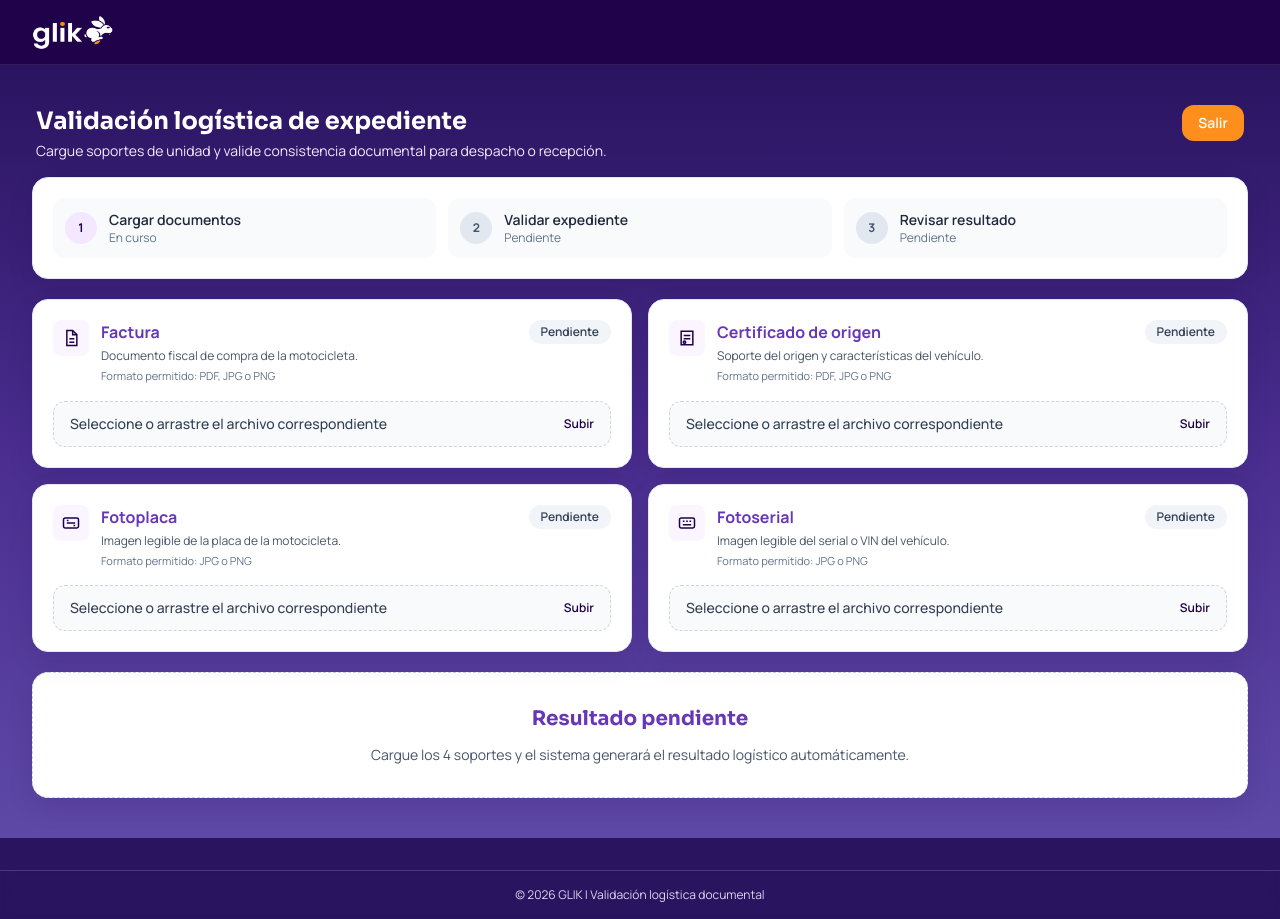
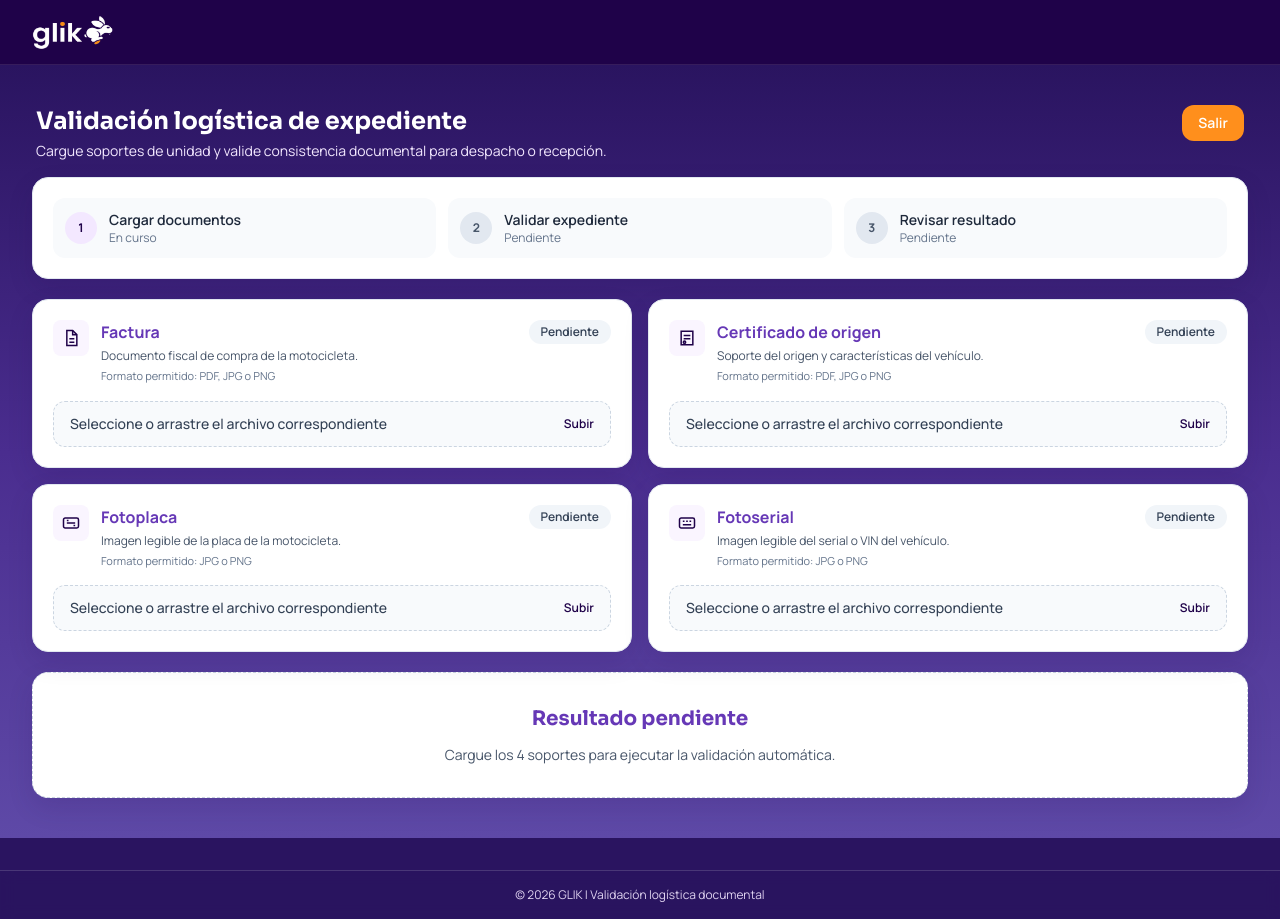
Before and after one commit to mlastra-dana/Glik_portal, a React (Vite) app: page /validation in a window 1280 px wide. Built offline with nearby package versions, Linux system fonts and the light colour scheme; no server answers.

Commit message:
modified:   src/pages/ValidationPortalPage.tsx

```diff
--- a/src/pages/ValidationPortalPage.tsx
+++ b/src/pages/ValidationPortalPage.tsx
@@ -25,6 +25,7 @@ const ValidationPortalPage = () => {
 
   const validationSignature = documents.map((document) => document.fileName ?? '').join('|');
   const hasAnyDocument = documents.some((document) => Boolean(document.file));
+  const hasAllRequiredDocuments = documents.every((document) => Boolean(document.file));
 
   const currentStep: 1 | 2 | 3 = result ? 3 : hasValidationAttempt || isValidating ? 2 : 1;
 
@@ -66,7 +67,7 @@ const ValidationPortalPage = () => {
     let isMounted = true;
 
     const validateAutomatically = async () => {
-      if (!hasAnyDocument || isValidating || validationSignature === lastValidationSignature) {
+      if (!hasAllRequiredDocuments || isValidating || validationSignature === lastValidationSignature) {
         return;
       }
 
@@ -126,7 +127,7 @@ const ValidationPortalPage = () => {
     return () => {
       isMounted = false;
     };
-  }, [documents, hasAnyDocument, isValidating, lastValidationSignature, validationSignature]);
+  }, [documents, hasAllRequiredDocuments, isValidating, lastValidationSignature, validationSignature]);
 
   return (
     <section className="container-app py-8 sm:py-10">
@@ -167,7 +168,11 @@ const ValidationPortalPage = () => {
         {!isValidating && !result ? (
           <EmptyState
             title="Resultado pendiente"
-            description="Cargue los 4 soportes y el sistema generará el resultado logístico automáticamente."
+            description={
+              hasAnyDocument
+                ? 'Complete la carga de los 4 soportes para ejecutar la validación automática.'
+                : 'Cargue los 4 soportes para ejecutar la validación automática.'
+            }
           />
         ) : null}
         {!isValidating && result ? <ResultPanel result={result} onReset={handleResetFlow} /> : null}
```
